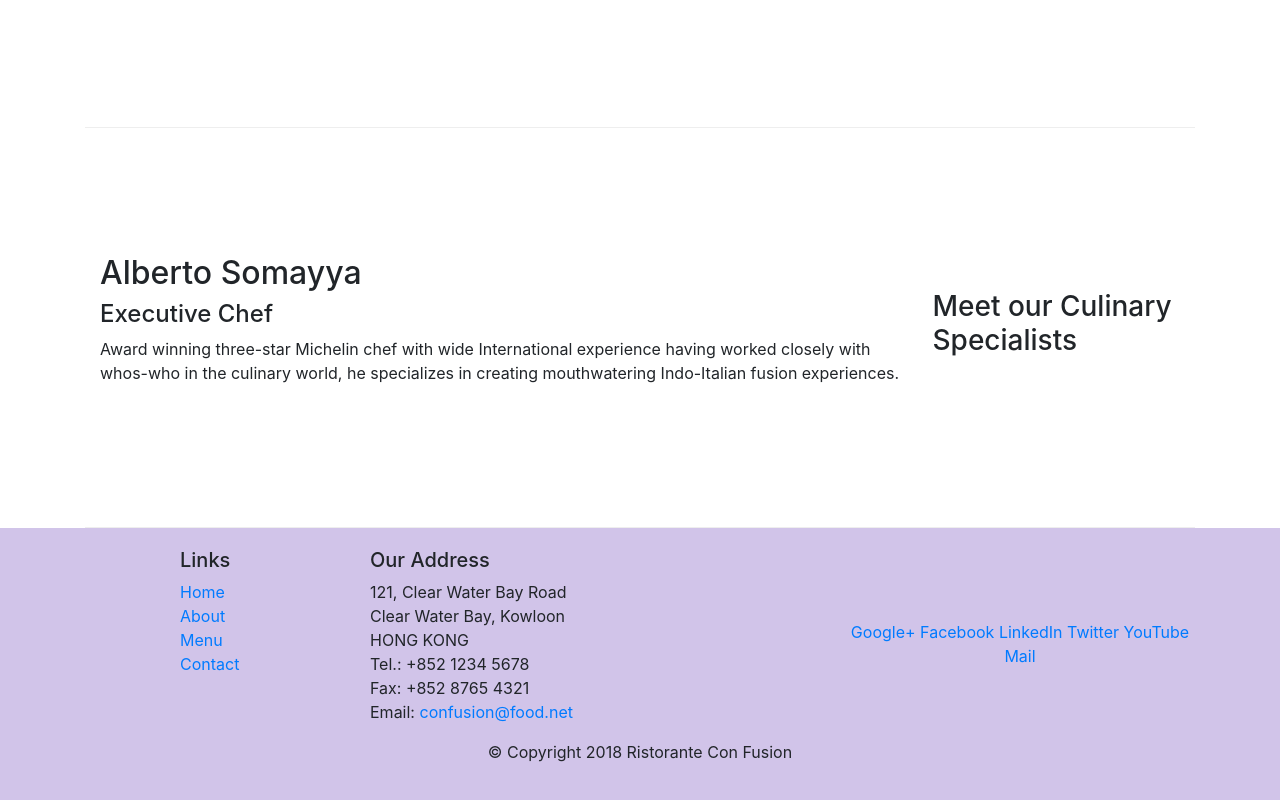
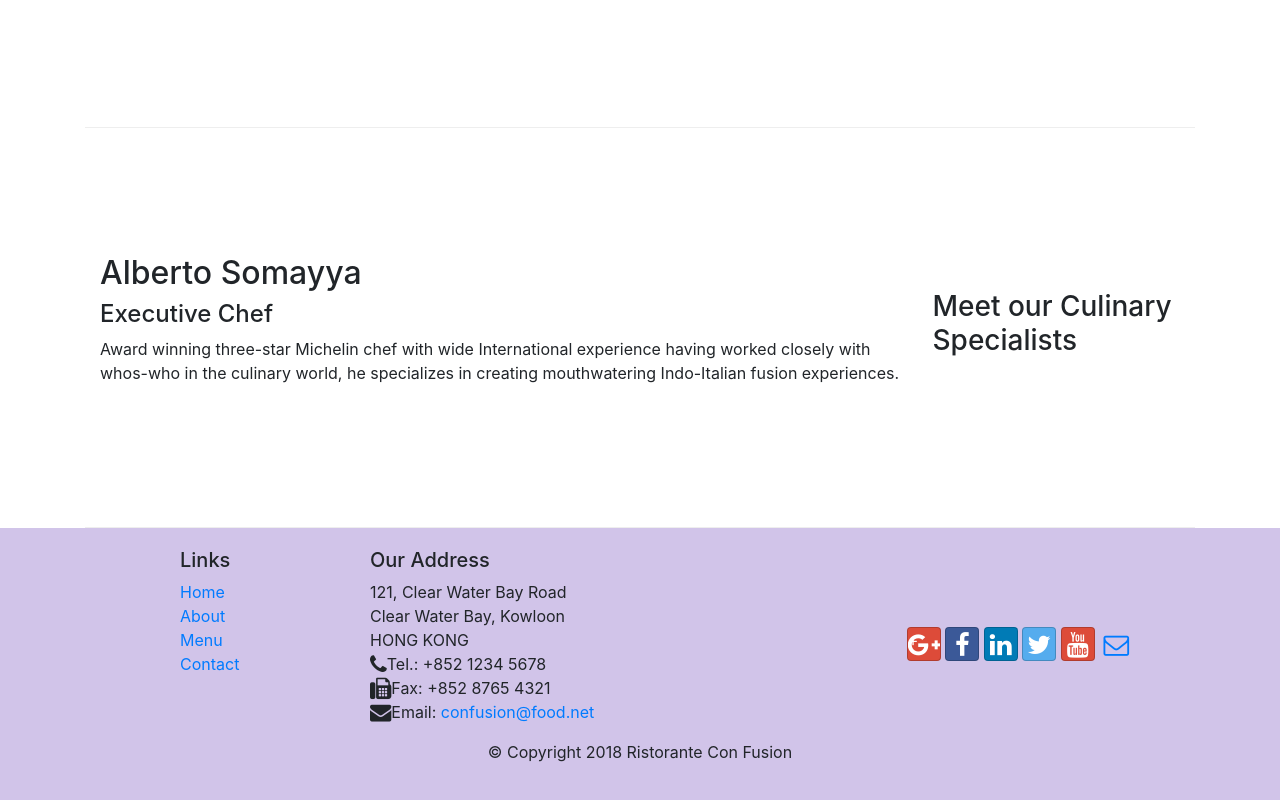
Before and after one commit to zoubinirani/confusion, a website: page index.html in a window 1280 px wide. Shown: the part 1006-1806 px from the top of the page. Drawn offline with nearby package versions, Linux system fonts and the light colour scheme.

Commit message:
Icon fonts

```diff
--- a/index.html
+++ b/index.html
@@ -9,6 +9,8 @@
 
     <!-- Bootstrap CSS -->
     <link rel="stylesheet" href="node_modules/bootstrap/dist/css/bootstrap.min.css">
+    <link rel="stylesheet" href = "node_modules/font-awesome/css/font-awesome.min.css">
+    <link rel="stylesheet" href = "node_modules/bootstrap-social/bootstrap-social.css">
     <link rel="stylesheet" href ="css/styles.css">
     <title>Ristorante Con Fusion</title>
 </head>
@@ -22,10 +24,10 @@
             <a class = "navbar-brand mr-auto" href = "#">Ristorante Con Fusion</a>
                 <div class = "collapse navbar-collapse" id = "Navbar">
                     <ul class = "navbar-nav mr-auto">
-                        <li class = "nav-item active"><a class = "nav-link" href = "#">Home</a></li>
-                        <li class = "nav-item"><a class = "nav-link" href = "./aboutus.html">About</a></li>
-                        <li class = "nav-item"><a class = "nav-link" href = "#">Menu</a></li>
-                        <li class = "nav-item"><a class = "nav-link" href = "#">Contact</a></li>
+                        <li class = "nav-item active"><a class = "nav-link" href = "#"><span class = "fa fa-home fa-lg"></span>Home</a></li>
+                        <li class = "nav-item"><a class = "nav-link" href = "./aboutus.html"><span class = "fa fa-info fa-lg"></span>About</a></li>
+                        <li class = "nav-item"><a class = "nav-link" href = "#"><span class = "fa fa-list fa-lg"></span>Menu</a></li>
+                        <li class = "nav-item"><a class = "nav-link" href = "#"><span class = "fa fa-address-card fa-lg"></span>Contact</a></span></li>
                     </ul>
                 </div>
         </div>
@@ -96,19 +98,19 @@
 		              121, Clear Water Bay Road<br>
 		              Clear Water Bay, Kowloon<br>
 		              HONG KONG<br>
-		              Tel.: +852 1234 5678<br>
-		              Fax: +852 8765 4321<br>
-		              Email: <a href="mailto:confusion@food.net">confusion@food.net</a>
+		              <i class = "fa fa-phone fa-lg"></i>Tel.: +852 1234 5678<br>
+		              <i class = "fa fa-fax fa-lg"></i>Fax: +852 8765 4321<br>
+		              <i class = "fa fa-envelope fa-lg"></i>Email: <a href="mailto:confusion@food.net">confusion@food.net</a>
 		           </address>
                 </div>
                 <div class = "col-12 col-sm-4 align-self-center">
                     <div class = "text-center">
-                        <a href="http://google.com/+">Google+</a>
-                        <a href="http://www.facebook.com/profile.php?id=">Facebook</a>
-                        <a href="http://www.linkedin.com/in/">LinkedIn</a>
-                        <a href="http://twitter.com/">Twitter</a>
-                        <a href="http://youtube.com/">YouTube</a>
-                        <a href="mailto:">Mail</a>
+                        <a class = "btn btn-social-icon btn-google" href="http://google.com/+">+<i class = "fa fa-google-plus fa-lg"></i></a>
+                        <a class = "btn btn-social-icon btn-facebook" href="http://www.facebook.com/profile.php?id="><i class = "fa fa-facebook fa-lg"></i></a>
+                        <a class = "btn btn-social-icon btn-linkedin" href="http://www.linkedin.com/in/"><i class = "fa fa-linkedin fa-lg"></i></a>
+                        <a class = "btn btn-social-icon btn-twitter" href="http://twitter.com/"><i class = "fa fa-twitter fa-lg"></i></a>
+                        <a class = "btn btn-social-icon btn-google" href="http://youtube.com/"><i class = "fa fa-youtube fa-lg"></i></a>
+                        <a class = "btn btn-social-icon" href="mailto:"><i class = "fa fa-envelope-o fa-lg"></i></a>
                     </div>
                 </div>
            </div>
--- a/package.json
+++ b/package.json
@@ -15,6 +15,8 @@
   },
   "dependencies": {
     "bootstrap": "^4.0.0",
+    "bootstrap-social": "^5.1.1",
+    "font-awesome": "^4.7.0",
     "jquery": "^3.3.1",
     "popper.js": "^1.12.9"
   }
```
Also changed, not shown: aboutus.html (+15 -13 lines), 1 other file.
